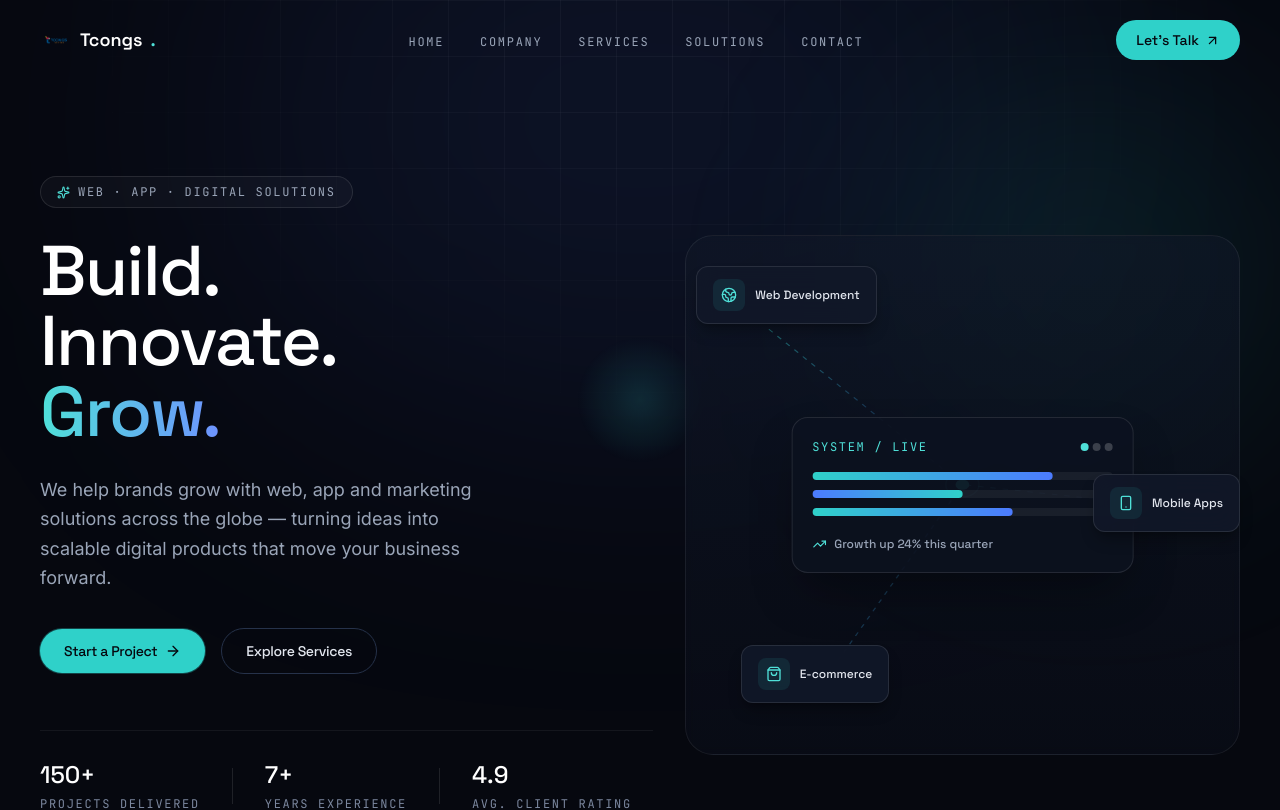
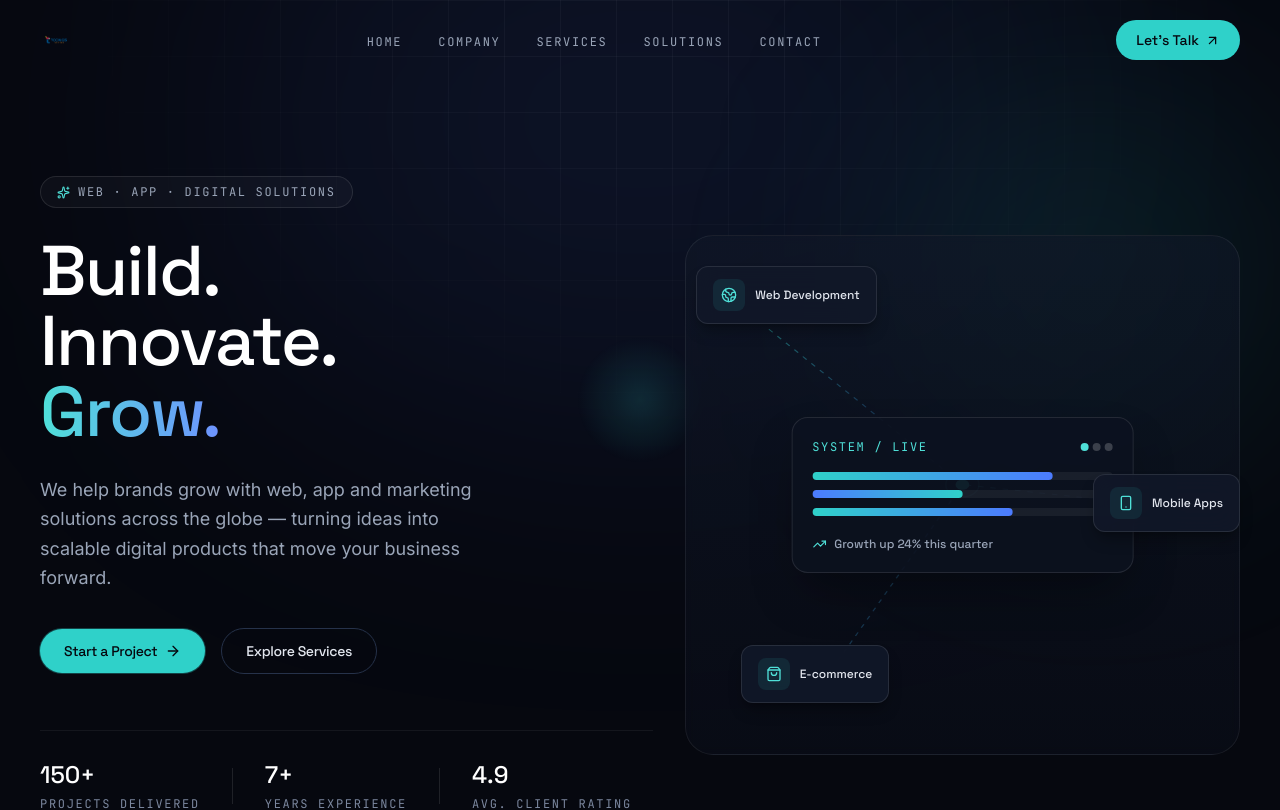
Before and after one commit to MahipJangra/tcongs, a React (Vite) app: page / in a window 1280 px wide. Shown: the top 810 px of the page. Built offline with nearby package versions, Linux system fonts and the light colour scheme.

Commit message:
Update Navbar.jsx

```diff
--- a/src/components/Navbar.jsx
+++ b/src/components/Navbar.jsx
@@ -35,7 +35,7 @@ export default function Navbar() {
           <div className="h-8 w-8 rounded-lg flex items-center justify-center overflow-hidden">
             <img src="/logo.png" alt="Tcongs Infotech" className="h-full w-full object-contain" />
           </div>
-          Tcongs<span className="text-signal-400">.</span>
+
         </a>
 
         <ul className="hidden lg:flex items-center gap-9">
```
